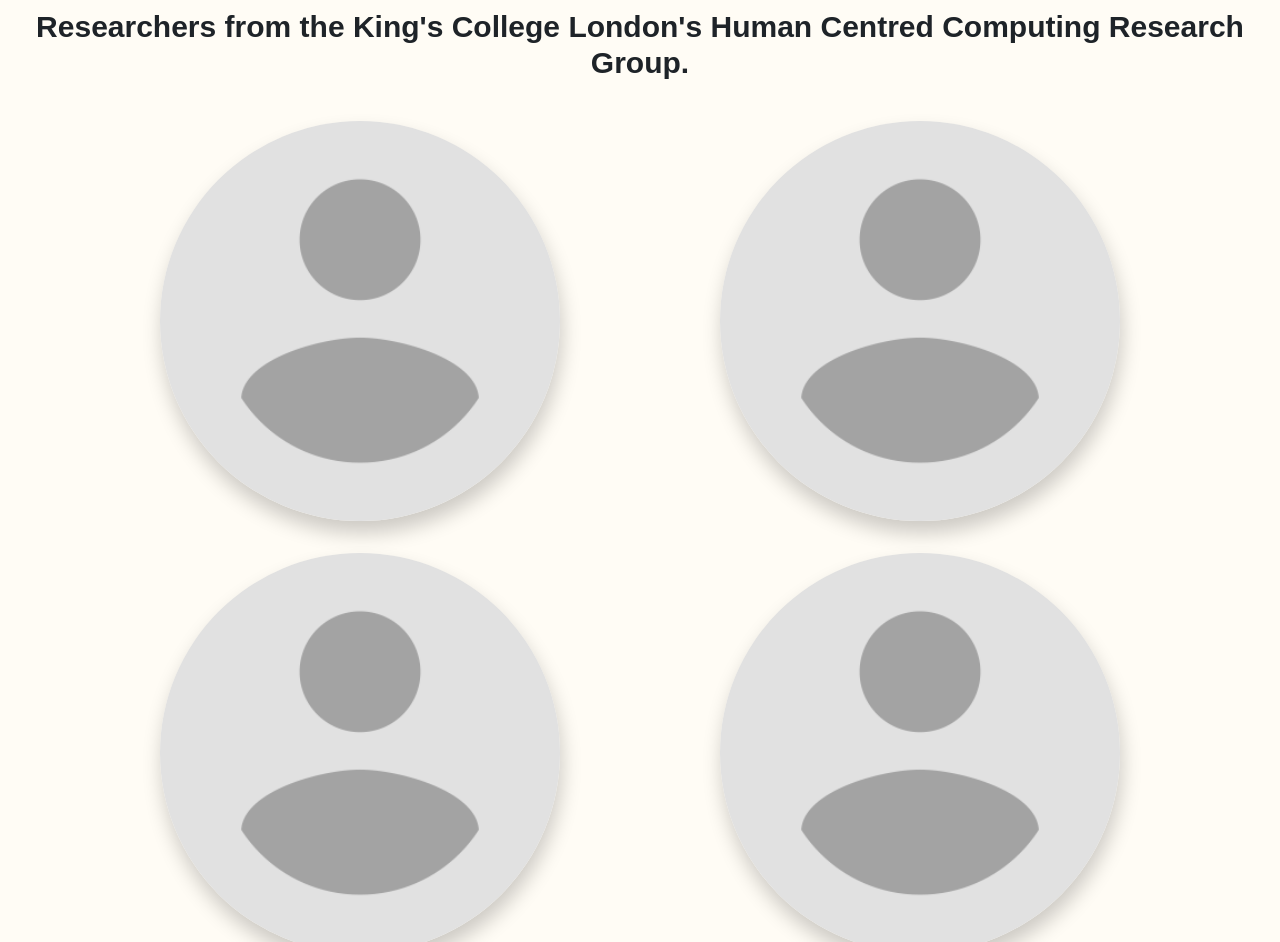
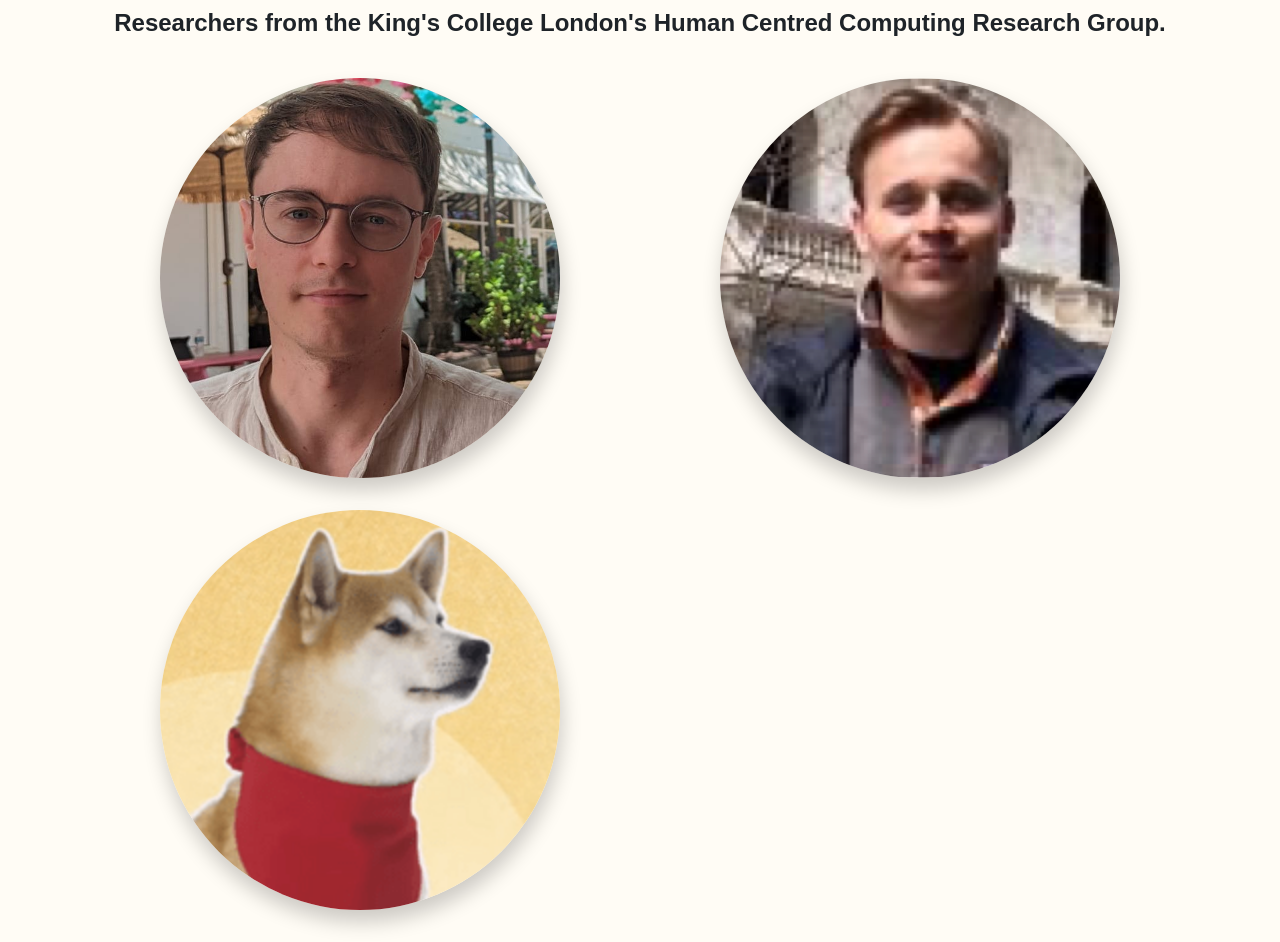
Before and after one commit to JSusak/AACAppSite, a React (Vite) app: page /people in a window 1280 px wide. Shown: the part 631-1573 px from the top of the page. Built offline with nearby package versions, Linux system fonts and the light colour scheme.

Commit message:
feat: add people modal on click - allows for further information about a person, like bio - add actual people to list

```diff
--- a/src/pages/PeoplePage/PeoplePage.tsx
+++ b/src/pages/PeoplePage/PeoplePage.tsx
@@ -17,6 +17,7 @@ export const PeoplePage: React.FC = (): JSX.Element => {
             "Researchers from the King's College London's Human Centred Computing Research Group. "
           }
           listOfPeople={academics}
+          numberOfCols={[1, 1, 1, 2]}
         />
 
         <ListOfPeopleSection
@@ -25,6 +26,7 @@ export const PeoplePage: React.FC = (): JSX.Element => {
             "A charity that transforms lives by connecting people with Aphasia and creating opportunities to engage in life."
           }
           listOfPeople={otherContributors}
+          numberOfCols={[1, 1, 1, 1]}
         />
       </PageTransition>
     </>
--- a/src/pages/PeoplePage/components/ListOfPeopleSection/ListOfPeopleSection.tsx
+++ b/src/pages/PeoplePage/components/ListOfPeopleSection/ListOfPeopleSection.tsx
@@ -13,6 +13,7 @@ interface PersonType {
   secondaryWebLink: string;
   primaryIcon: JSX.Element;
   secondaryIcon: JSX.Element;
+  furtherInfo: string;
 }
 
 const listOfPeopleAnim = {
@@ -33,10 +34,12 @@ const listOfPeopleAnim = {
 export const ListOfPeopleSection = ({
   sectionHeading,
   sectionSubheading,
+  numberOfCols,
   listOfPeople,
 }: {
   sectionHeading: string;
   sectionSubheading: string;
+  numberOfCols: number[];
   listOfPeople: PersonType[];
 }): JSX.Element => {
   return (
@@ -54,12 +57,12 @@ export const ListOfPeopleSection = ({
           >
             {sectionHeading}
           </Heading>
-          <Heading fontSize={["2xl", "2xl", "3xl", "3xl"]} textAlign={"center"}>
+          <Heading fontSize={["xl", "xl", "2xl", "2xl"]} textAlign={"center"}>
             {sectionSubheading}
           </Heading>
           <Center>
             <SimpleGrid
-              columns={[1, 1, 1, 2]}
+              columns={numberOfCols}
               spacingX={"10rem"}
               spacingY={"2rem"}
               m="2rem"
@@ -78,6 +81,7 @@ export const ListOfPeopleSection = ({
                     secondaryWebLink={person.secondaryWebLink}
                     primaryIcon={person.primaryIcon}
                     secondaryIcon={person.secondaryIcon}
+                    furtherInfo={person.furtherInfo}
                   />
                 );
               })}
--- a/src/pages/PeoplePage/components/PeopleIcon/PeopleIcon.tsx
+++ b/src/pages/PeoplePage/components/PeopleIcon/PeopleIcon.tsx
@@ -4,13 +4,13 @@ import {
   Center,
   VStack,
   Heading,
-  SimpleGrid,
   Image,
   useColorModeValue,
 } from "@chakra-ui/react";
 import { useState } from "react";
-import { PeopleIconButton } from "./PeopleIconButton";
-import { motion } from "framer-motion";
+
+import { AnimatePresence, motion } from "framer-motion";
+import { PeopleModal } from "./PeopleModal";
 
 const peopleIconAnim = {
   hidden: {
@@ -38,22 +38,37 @@ export const PeopleIcon = ({
   primaryIcon,
   secondaryWebLink,
   secondaryIcon,
+  furtherInfo,
 }: {
   imagePath: string;
   personName: string;
   organisationName: string;
   projectRoles: string[];
   primaryWebLink: string;
+  furtherInfo: string;
   secondaryWebLink: string;
   primaryIcon: JSX.Element;
   secondaryIcon: JSX.Element;
 }): JSX.Element => {
   const [isHover, setIsHover] = useState(false);
+  const [peopleModalOpen, setPeopleModalOpen] = useState(false);
+
+  const onModalClose = () => {
+    document.body.style.overflow = "";
+    setPeopleModalOpen(false);
+  };
+  const onModalOpen = () => {
+    document.body.style.overflow = "hidden";
+    setPeopleModalOpen(true);
+  };
+
   return (
+    <>
       <motion.div
         variants={peopleIconAnim}
         whileInView={"visible"}
         initial="hidden"
+        style={{ cursor: "pointer" }}
       >
         <Box
           onMouseEnter={() => setIsHover(true)}
@@ -64,6 +79,7 @@ export const PeopleIcon = ({
           style={{
             position: "relative",
           }}
+          onClick={onModalOpen}
         >
           <div className="personImage">
             <Image
@@ -95,33 +111,31 @@ export const PeopleIcon = ({
           >
             <Center>
               <VStack zIndex={isHover ? 11 : 1}>
-              <Heading fontSize={"3xl"}>{personName}</Heading>
+                <Heading fontSize={"4xl"}>{personName}</Heading>
                 <Heading fontSize={"xl"}>{organisationName}</Heading>
-              {projectRoles.map((role, index) => {
-                return (
-                  <Text fontSize={"xl"} key={index}>
-                    {`• ${role}`}
-                  </Text>
-                );
-              })}
 
-              <Heading fontSize={"xl"} mt="1rem">
-                Get in Touch:
-              </Heading>
-              <SimpleGrid
-                columns={secondaryWebLink === "" ? 1 : 2}
-                spacing={"2rem"}
-              >
-                <PeopleIconButton webLink={primaryWebLink} icon={primaryIcon} />
-                <PeopleIconButton
-                  webLink={secondaryWebLink}
-                  icon={secondaryIcon}
-                />
-              </SimpleGrid>
+                <Text>Interact to learn more.</Text>
               </VStack>
             </Center>
           </Box>
         </Box>
       </motion.div>
+
+      <AnimatePresence mode="wait" initial={false}>
+        {peopleModalOpen && (
+          <PeopleModal
+            imagePath={imagePath}
+            personName={personName}
+            projectRoles={projectRoles}
+            primaryWebLink={primaryWebLink}
+            secondaryWebLink={secondaryWebLink}
+            primaryIcon={primaryIcon}
+            secondaryIcon={secondaryIcon}
+            onModalClose={onModalClose}
+            furtherInfo={furtherInfo}
+          />
+        )}
+      </AnimatePresence>
+    </>
   );
 };
--- /dev/null
+++ b/src/pages/PeoplePage/components/PeopleIcon/PeopleModal.tsx
@@ -0,0 +1,102 @@
+import {
+  Button,
+  Center,
+  Heading,
+  Text,
+  VStack,
+  Image,
+  SimpleGrid,
+} from "@chakra-ui/react";
+import { motion } from "framer-motion";
+import { ModalTemplate } from "../../../../components/ModalTemplate/ModalTemplate";
+import { PeopleIconButton } from "./PeopleIconButton";
+import { FaChevronCircleRight } from "react-icons/fa";
+
+export const PeopleModal = ({
+  imagePath,
+  personName,
+  projectRoles,
+  furtherInfo,
+  primaryWebLink,
+  primaryIcon,
+  secondaryWebLink,
+  secondaryIcon,
+  onModalClose,
+}: {
+  imagePath: string;
+  personName: string;
+  projectRoles: string[];
+  primaryWebLink: string;
+  secondaryWebLink: string;
+  primaryIcon: JSX.Element;
+  furtherInfo: string;
+  secondaryIcon: JSX.Element;
+  onModalClose: () => void;
+}): JSX.Element => {
+  return (
+    <ModalTemplate>
+      <Button
+        onClick={onModalClose}
+        position={"absolute"}
+        top="2rem"
+        right="2rem"
+        leftIcon={<FaChevronCircleRight />}
+        colorScheme="orange"
+      >
+        Back
+      </Button>
+      <Center>
+        <VStack w="80%" spacing={"1rem"}>
+          <Image
+            boxShadow={"2px 12px 20px rgba(0,0,0,0.2);"}
+            borderRadius={"15px"}
+            width={"800px"}
+            height={"500px"}
+            objectFit={"cover"}
+            zIndex={9}
+            transition={"all 0.2s ease-in-out"}
+            src={imagePath}
+            fallbackSrc="https://via.placeholder.com/400"
+            m="2rem"
+          />
+
+          <Heading
+            textAlign={"center"}
+            fontSize={["4xl", "5xl", "6xl", "7xl"]}
+            textDecor={"underline"}
+          >
+            {personName}
+          </Heading>
+          <Text textAlign={"center"} fontSize={["lg", "xl", "xl", "3xl"]}>
+            {furtherInfo}
+          </Text>
+          <Heading textAlign={"center"} fontSize={["1xl", "2xl", "3xl", "4xl"]}>
+            Get in touch:
+          </Heading>
+          <SimpleGrid
+            columns={secondaryWebLink === "" ? 1 : 2}
+            spacing={"2rem"}
+          >
+            <PeopleIconButton webLink={primaryWebLink} icon={primaryIcon} />
+            <PeopleIconButton webLink={secondaryWebLink} icon={secondaryIcon} />
+          </SimpleGrid>
+
+          <Heading
+            fontSize={["2xl", "3xl", "4xl", "5xl"]}
+            as={motion.span}
+            textAlign={"center"}
+          >
+            Project Roles
+          </Heading>
+          {projectRoles.map((role, index) => {
+            return (
+              <Text fontSize={["lg", "xl", "xl", "3xl"]} key={index}>
+                {`• ${role}`}
+              </Text>
+            );
+          })}
+        </VStack>
+      </Center>
+    </ModalTemplate>
+  );
+};
--- a/src/pages/PeoplePage/peopleList.tsx
+++ b/src/pages/PeoplePage/peopleList.tsx
@@ -4,9 +4,21 @@ import { FaChrome, FaEnvelopeOpen, FaGlobe } from "react-icons/fa";
 //you simply have to change it here.
 export const academics = [
   {
-    personName: "Researcher 1",
-    organisationName: "King's College London",
-    imagePath: "./avatarplaceholder.png",
+    personName: "Dr Timothy Neate",
+    organisationName: "Senior Lecturer",
+    imagePath: "./peopleIcons/tdjn2022_miami.jpeg",
+    furtherInfo: "",
+    projectRoles: ["Role 1", "Role 2"],
+    primaryWebLink: "https://keats.kcl.ac.uk/?redirect=0",
+    secondaryWebLink: "https://keats.kcl.ac.uk/?redirect=0",
+    primaryIcon: <FaEnvelopeOpen size="60px" />,
+    secondaryIcon: <FaGlobe size="60px" />,
+  },
+  {
+    personName: "Humphrey Curtis",
+    organisationName: "PhD Researcher",
+    imagePath: "./peopleIcons/curtis.png",
+    furtherInfo: "",
     projectRoles: ["Role 1", "Role 2"],
     primaryWebLink: "https://keats.kcl.ac.uk/?redirect=0",
     secondaryWebLink: "https://keats.kcl.ac.uk/?redirect=0",
@@ -14,29 +26,10 @@ export const academics = [
     secondaryIcon: <FaGlobe size="40px" />,
   },
   {
-    personName: "Researcher 2",
-    organisationName: "King's College London",
-    imagePath: "./avatarplaceholder.png",
-    projectRoles: ["Role 1", "Role 2"],
-    primaryWebLink: "https://keats.kcl.ac.uk/?redirect=0",
-    secondaryWebLink: "https://keats.kcl.ac.uk/?redirect=0",
-    primaryIcon: <FaEnvelopeOpen size="40px" />,
-    secondaryIcon: <FaGlobe size="40px" />,
-  },
-  {
-    personName: "Researcher 3",
-    organisationName: "King's College London",
-    imagePath: "./avatarplaceholder.png",
-    projectRoles: ["Role 1", "Role 2"],
-    primaryWebLink: "https://keats.kcl.ac.uk/?redirect=0",
-    secondaryWebLink: "https://keats.kcl.ac.uk/?redirect=0",
-    primaryIcon: <FaEnvelopeOpen size="40px" />,
-    secondaryIcon: <FaGlobe size="40px" />,
-  },
-  {
-    personName: "Researcher 4",
-    organisationName: "King's College London",
-    imagePath: "./avatarplaceholder.png",
+    personName: "Joshua Susak",
+    organisationName: "Informatics Student",
+    imagePath: "./peopleIcons/dogy.png",
+    furtherInfo: "",
     projectRoles: ["Role 1", "Role 2"],
     primaryWebLink: "https://keats.kcl.ac.uk/?redirect=0",
     secondaryWebLink: "https://keats.kcl.ac.uk/?redirect=0",
@@ -47,10 +40,13 @@ export const academics = [
 
 export const otherContributors = [
   {
-    personName: "Aphasia Re-connect",
-    organisationName: "Independent Charity",
+    personName: "Dr Sally McVicker",
+    organisationName: "Aphasia Re-Connect",
     imagePath:
       "https://aphasiareconnect.org/wp-content/uploads/2019/02/handsLogo_round.png",
+
+    furtherInfo:
+      "Founded Aphasia Re-Connect in 2017. Continues to co-ordinate the team at Aphasia Re-Connect, whilst also covering a Clinical Academic Role at City, University of London. Dr McVicker trained as a speech and language therapist having gained her doctorate in Anthropology from the University of Durham. She has over thirty years’ experience of working with people living with the communication disability, aphasia.",
 
     projectRoles: ["Workshop Activities"],
     primaryWebLink: "https://keats.kcl.ac.uk/?redirect=0",
@@ -58,38 +54,4 @@ export const otherContributors = [
     primaryIcon: <FaChrome size="40px" />,
     secondaryIcon: <FaGlobe size="40px" />,
   },
-  {
-    personName: "Aphasia Re-connect",
-    organisationName: "Independent Charity",
-    imagePath:
-      "https://aphasiareconnect.org/wp-content/uploads/2019/02/handsLogo_round.png",
-
-    projectRoles: ["Workshop Activities"],
-    primaryWebLink: "https://keats.kcl.ac.uk/?redirect=0",
-    secondaryWebLink: "",
-    primaryIcon: <FaChrome size="40px" />,
-    secondaryIcon: <FaGlobe size="40px" />,
-  },
-  {
-    personName: "Aphasia Re-connect",
-    organisationName: "Independent Charity",
-    imagePath:
-      "https://aphasiareconnect.org/wp-content/uploads/2019/02/handsLogo_round.png",
-
-    projectRoles: ["Workshop Activities"],
-    primaryWebLink: "https://keats.kcl.ac.uk/?redirect=0",
-    secondaryWebLink: "",
-    primaryIcon: <FaChrome size="40px" />,
-    secondaryIcon: <FaGlobe size="40px" />,
-  },
-  {
-    personName: "Contributor 2",
-    organisationName: "King's College London",
-    imagePath: "./avatarplaceholder.png",
-    projectRoles: ["Role 1", "Role 2"],
-    primaryWebLink: "https://keats.kcl.ac.uk/?redirect=0",
-    secondaryWebLink: "https://keats.kcl.ac.uk/?redirect=0",
-    primaryIcon: <FaEnvelopeOpen size="40px" />,
-    secondaryIcon: <FaGlobe size="40px" />,
-  },
 ];
```
Lines whose indentation alone changed are shown as unchanged.
